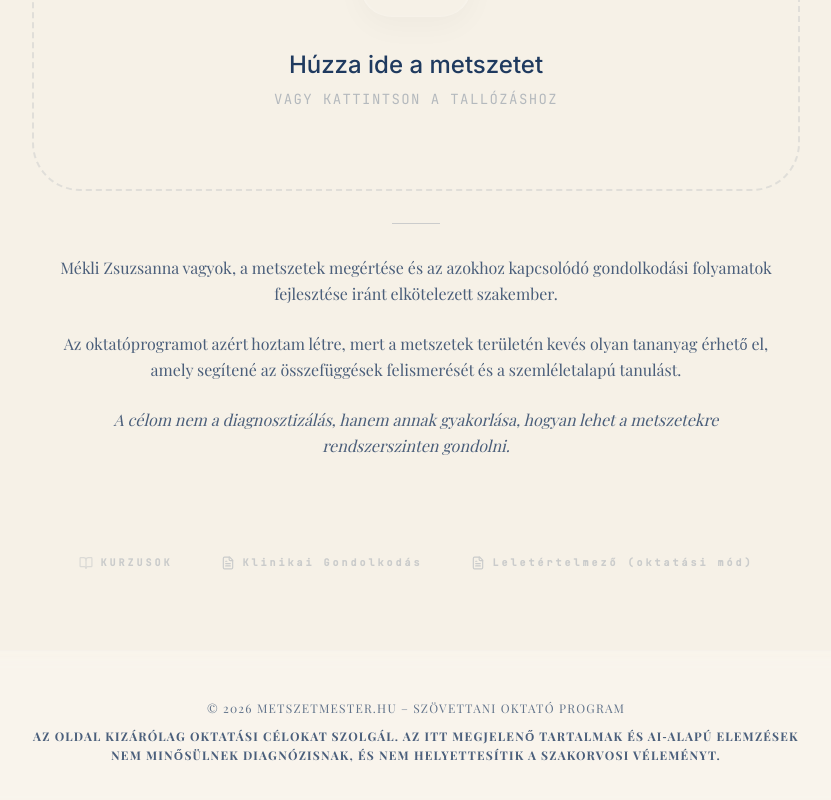
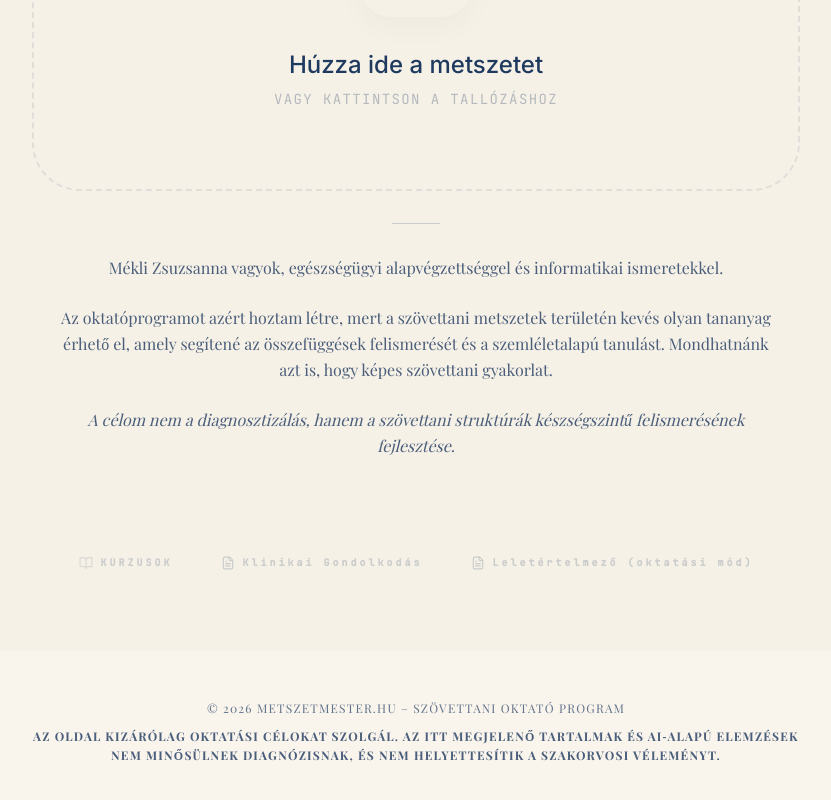
Before and after one commit to MeZsa/MetszetMester, a React (Vite) app: page / in a window 1280 px wide. Shown: the part 952-1752 px from the top of the page, without its empty margins (224-1055 px from the left). Built offline with nearby package versions, Linux system fonts and the light colour scheme; a web font is replaced by a local one.

Commit message:
feat: Refine author biography and program description
Update the author's biography and the introductory description of the educational program. Clarify the author's background and the program's purpose to better reflect its aims in teaching histological sample recognition.

```diff
--- a/src/App.tsx
+++ b/src/App.tsx
@@ -1527,13 +1527,13 @@ export default function App() {
               >
                 <div className="absolute left-1/2 -top-8 -translate-x-1/2 w-12 h-px bg-primary/20" />
                 <p className="text-sm md:text-base font-serif text-primary/80 leading-relaxed">
-                  Mékli Zsuzsanna vagyok, a metszetek megértése és az azokhoz kapcsolódó gondolkodási folyamatok fejlesztése iránt elkötelezett szakember.
+                  Mékli Zsuzsanna vagyok, egészségügyi alapvégzettséggel és informatikai ismeretekkel.
                 </p>
                 <p className="text-sm md:text-base font-serif text-primary/80 leading-relaxed">
-                  Az oktatóprogramot azért hoztam létre, mert a metszetek területén kevés olyan tananyag érhető el, amely segítené az összefüggések felismerését és a szemléletalapú tanulást.
+                  Az oktatóprogramot azért hoztam létre, mert a szövettani metszetek területén kevés olyan tananyag érhető el, amely segítené az összefüggések felismerését és a szemléletalapú tanulást. Mondhatnánk azt is, hogy képes szövettani gyakorlat.
                 </p>
                 <p className="text-sm md:text-base font-serif text-primary/80 leading-relaxed italic">
-                  A célom nem a diagnosztizálás, hanem annak gyakorlása, hogyan lehet a metszetekre rendszerszinten gondolni.
+                  A célom nem a diagnosztizálás, hanem a szövettani struktúrák készségszintű felismerésének fejlesztése.
                 </p>
               </motion.div>
 
```
